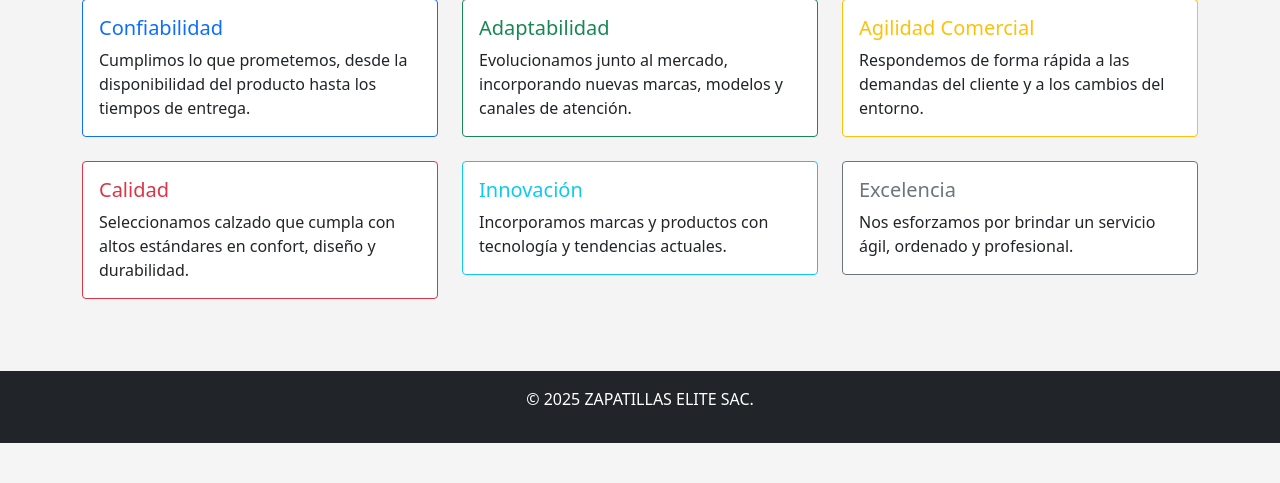
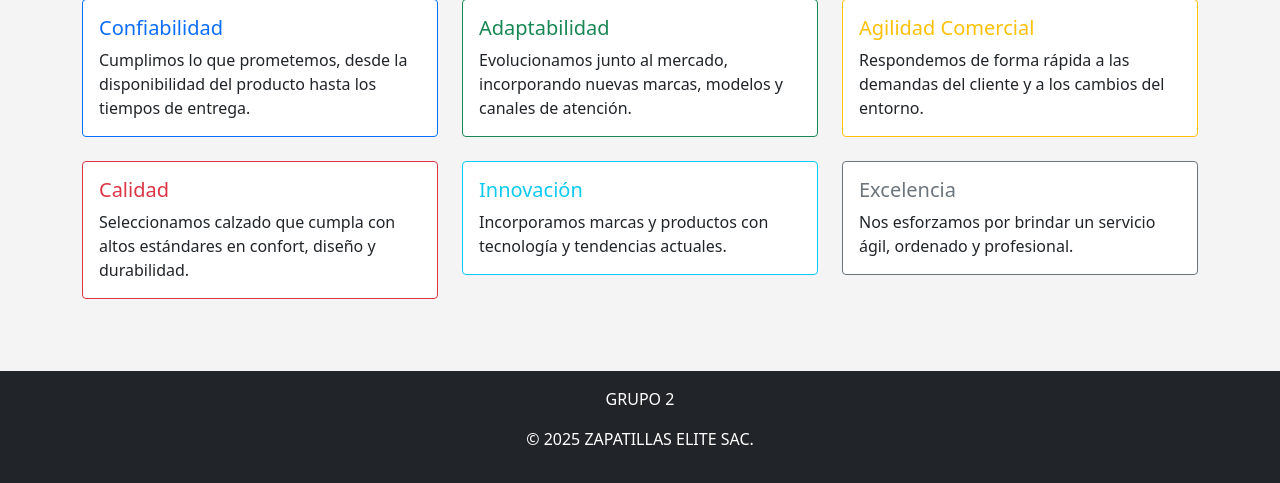
Before and after one commit to DSWAnthony/web-project-php, a PHP site: page /app/views/home/index.php in a window 1280 px wide. Shown: the part 1097-1580 px from the top of the page. Before the commit the page ends 1540 px from the top, so only its background shows below. Run offline with PHP 8.4, Linux system fonts and the light colour scheme.

Commit message:
footer grupo2

```diff
--- a/app/views/layouts/footer.php
+++ b/app/views/layouts/footer.php
@@ -1,5 +1,6 @@
     <!-- Footer -->
     <footer class="bg-dark text-white text-center py-3 mt-5">
+        <p>GRUPO 2</p>
         <p>&copy; 2025 ZAPATILLAS ELITE SAC.</p>
         <script src="../../../public/css/bootstrap/js/bootstrap.min.js"></script>
     </footer>
```
